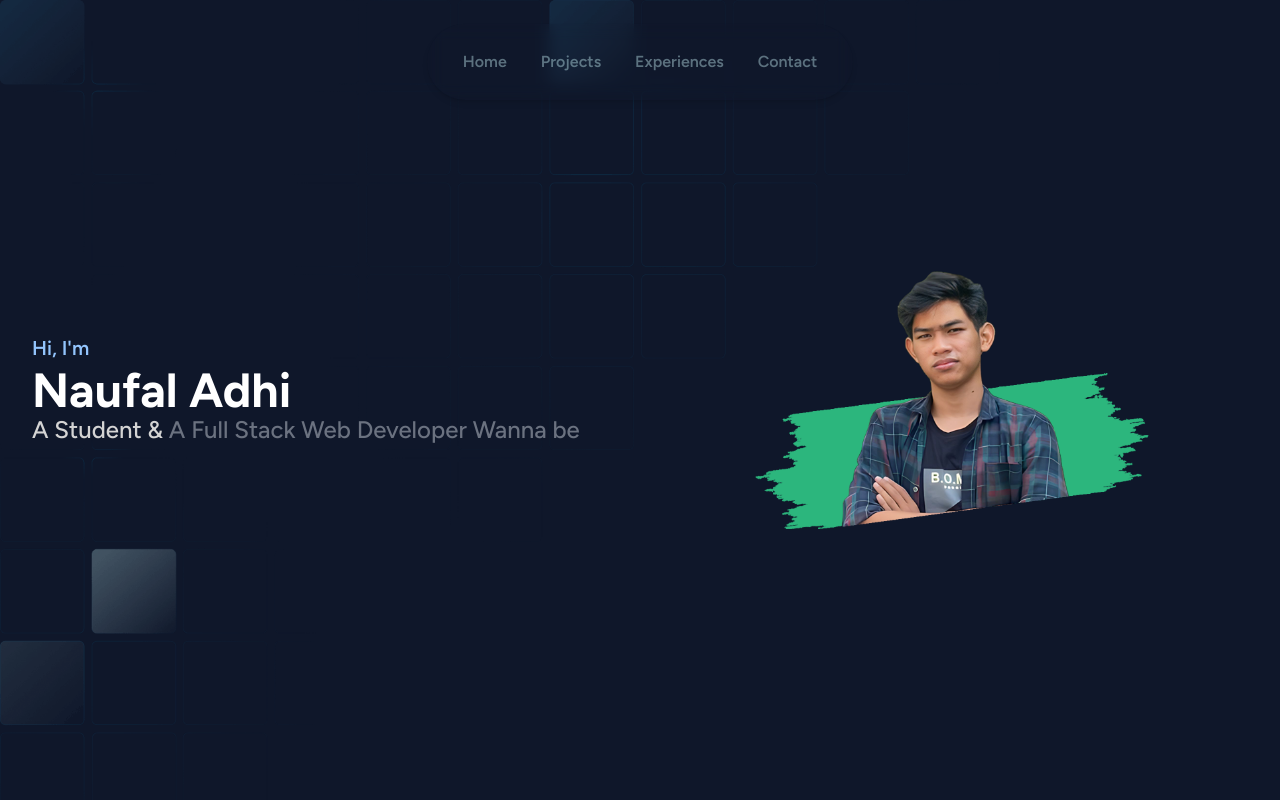
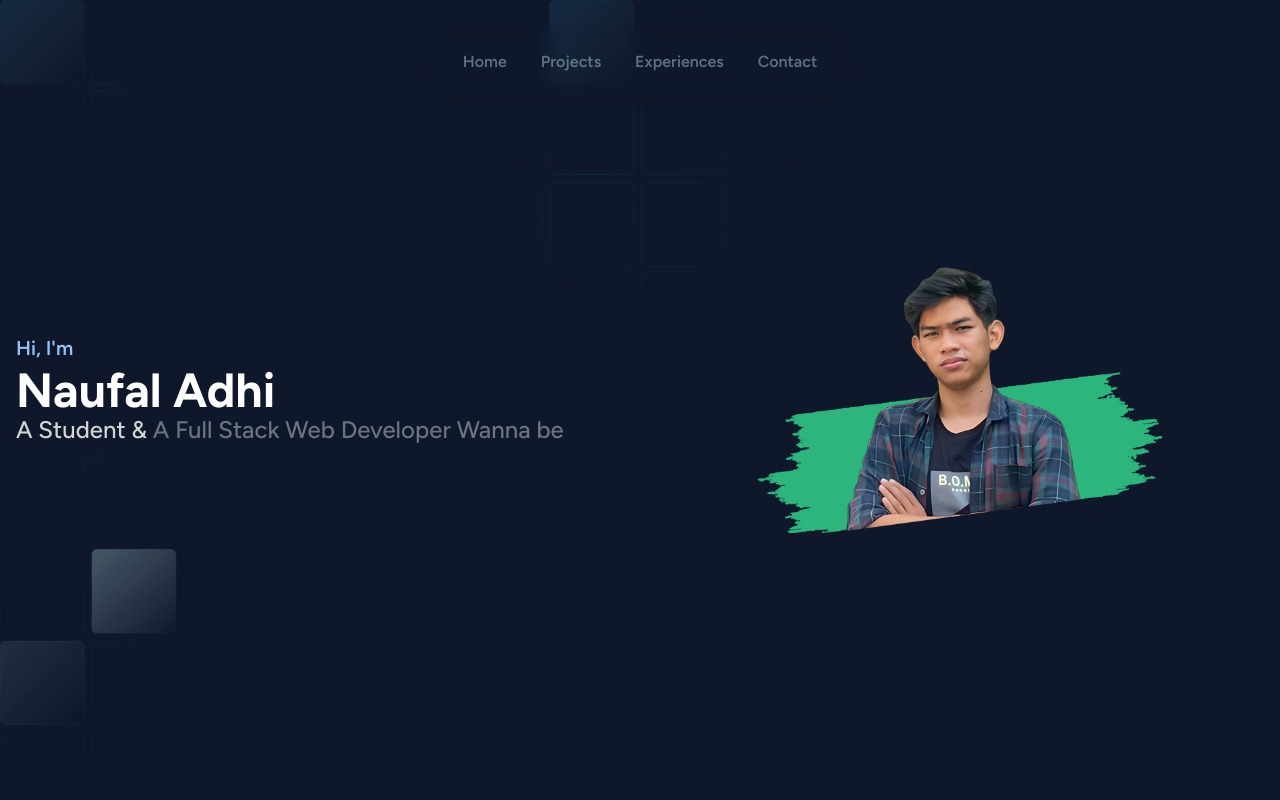
Before and after one commit to Nopalogic/naufaladhi, a Next.js app: page / in a window 1280 px wide. Shown: the top 800 px of the page. Built offline with nearby package versions, Linux system fonts and the light colour scheme.

Commit message:
config: add style configration

```diff
--- a/tailwind.config.ts
+++ b/tailwind.config.ts
@@ -7,15 +7,53 @@ const config: Config = {
     './src/app/**/*.{js,ts,jsx,tsx,mdx}',
   ],
   theme: {
-    container: {
-      center: true,
-			padding: '16px',
+    fontFamily: {
+      content: [
+        `Haskoy, -apple-system, BlinkMacSystemFont, "Segoe UI", Roboto, Oxygen, Ubuntu, Cantarell,
+        "Fira Sans", "Droid Sans", "Helvetica Neue", sans-serif, "Apple Color Emoji", "Segoe UI Emoji",
+        "Segoe UI Symbol"`,
+      ],
+      code: [
+        "ui-monospace",
+        "SFMono-Regular",
+        "Menlo",
+        "Monaco",
+        "Consolas",
+        "Liberation Mono",
+        "Courier New",
+        "monospace",
+      ],
     },
     extend: {
-      backgroundImage: {
-        'gradient-radial': 'radial-gradient(var(--tw-gradient-stops))',
-        'gradient-conic':
-          'conic-gradient(from 180deg at 50% 50%, var(--tw-gradient-stops))',
+      screens: {
+        mini: "484px",
+        mob: "420px",
+      },
+      letterSpacing: {
+        tighter: "-0.04em",
+        tight: "-0.02em",
+        normal: "0",
+        wide: "0.05em",
+      },
+      lineHeight: {
+        100: "100%",
+        120: "120%",
+        140: "140%",
+        150: "150%",
+      },
+      colors: {
+        blog: {
+          light: "#FDF9F6",
+          "dark-main": "#1E0B01",
+          "dark-secondary": "#A75D25",
+        },
+        dark: "#051C29",
+        cyan: {
+          dark: "#093853",
+        },
+        green: {
+          light: "#40F4B2",
+        },
       },
     },
   },
```
